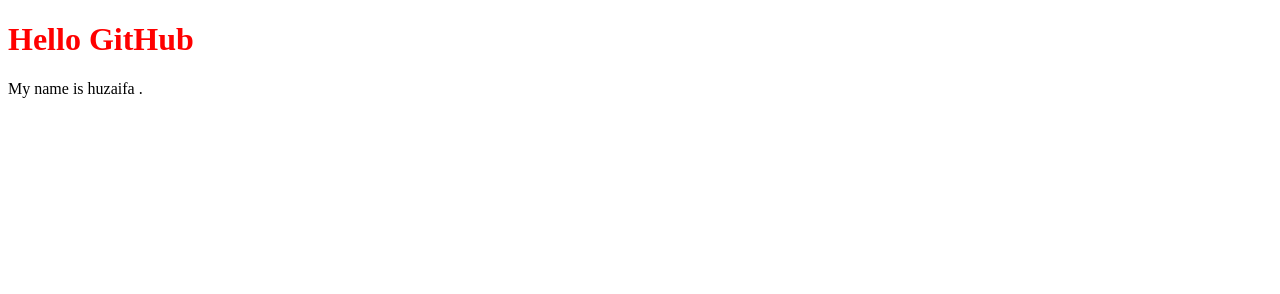
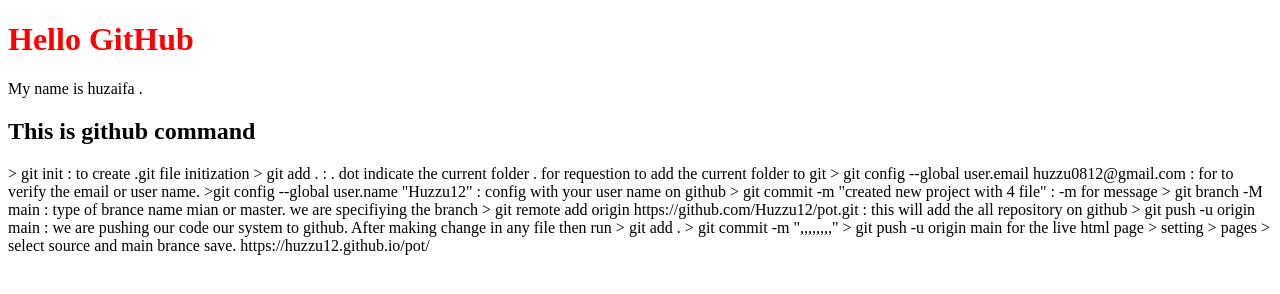
Before and after one commit to Huzzu12/pot, a plain HTML site: page index.html in a window 1280 px wide. Drawn offline with Linux system fonts and the light colour scheme.

Commit message:
add in html github commad

```diff
--- a/index.html
+++ b/index.html
@@ -7,6 +7,23 @@
 <body>
     <h1>Hello GitHub</h1>
     <p> My name is huzaifa .</p>
+    <h2>This is github command</h2>
+    <p>> git init : to create .git file initization
+        > git add . : . dot indicate the current folder . for requestion to add the current folder to git
+        > git config --global user.email huzzu0812@gmail.com : for to verify the email or user name.
+        >git config --global user.name "Huzzu12" : config with your user name on github
+        > git commit -m "created new project with 4 file" : -m for message
+        > git branch -M main : type of brance name mian or master. we are specifiying the branch
+        > git remote add origin https://github.com/Huzzu12/pot.git : this will add the all repository on github
+        > git push -u origin main : we are pushing our code our system to github.
+
+        After making change in any file
+        then run > git add .
+        > git commit -m ",,,,,,,,"
+        > git push -u origin main
+
+        for the live html page > setting > pages > select source and main brance save.
+        https://huzzu12.github.io/pot/</p>
     <script src="script.js"></script>
 </body>
 </html>
```
